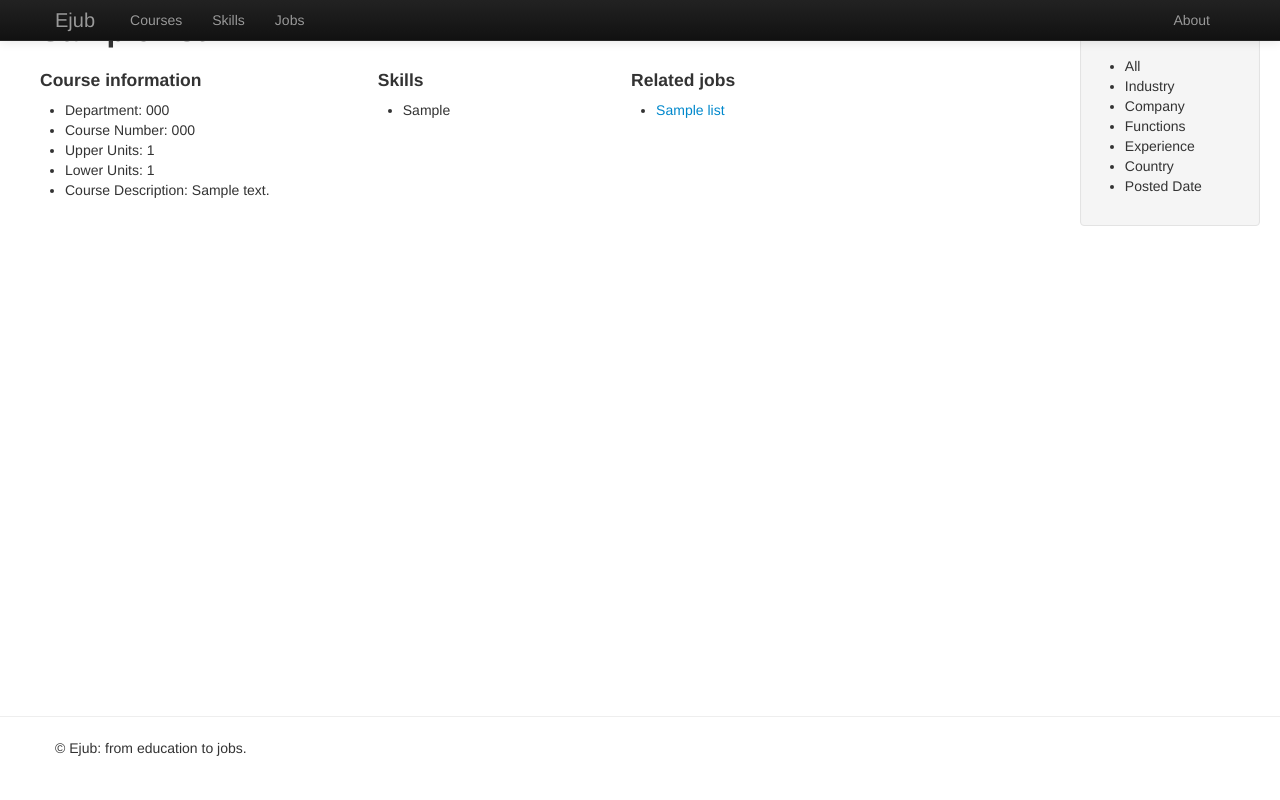
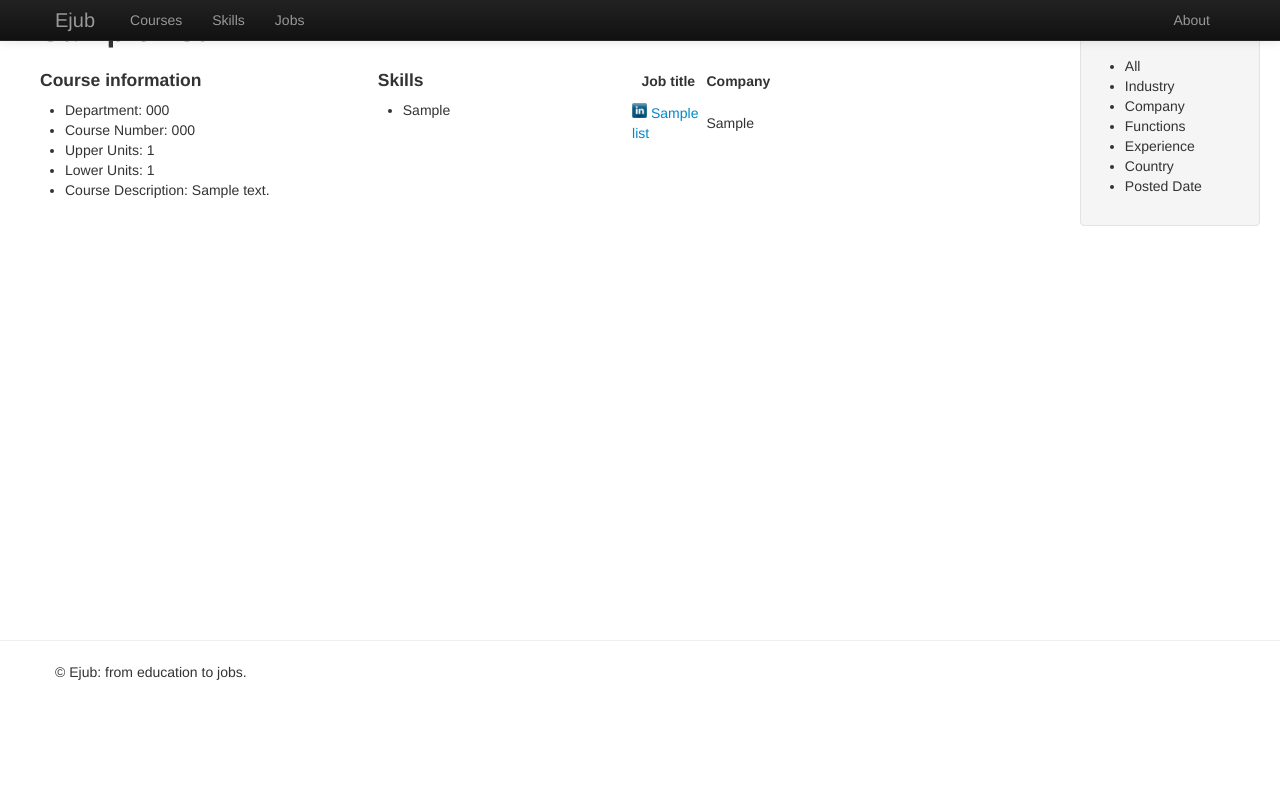
Before and after one commit to 400yk/Ejub, a Django app: page /ej/course_detail/1/ in a window 1280 px wide. Run offline with Django 3.2, Linux system fonts and the light colour scheme; tables that the repository leaves empty hold one stand-in row (values such as "Sample post"); some libraries are stand-ins or nearby versions.

Commit message:
Fixed footer, add other skills for each job in course detail, add linkedin button

```diff
--- a/ej/static/css/ej.css
+++ b/ej/static/css/ej.css
@@ -7,9 +7,18 @@
     font-weight: bold;
 }
 
+html, body {
+    height: 88%;
+}
+
+#wrapper {
+    min-height: 100%;
+    height: auto !important;
+    margin: 0 auto -60px 0;
+    padding: 0 0 60px 0;
+}
+
 footer {
-    position: fixed;
-    height: 13%;
-    bottom: 0;
+    height: 60px;
     width: 100%;
 }
--- a/ej/static/js/ej-ajax-highlight-skills-course-detail.js
+++ b/ej/static/js/ej-ajax-highlight-skills-course-detail.js
@@ -4,19 +4,33 @@ $(document).ready(function() {
         $(".course-detail-each-skill").removeClass('hovered_skills');
         $.getJSON('/ej/from_job_get_skill.json',{job_id: job_id}, function(data) {
             var skills_id = data.skills_id;
+            var other_skills_id = skills_id;
             $(".course-detail-each-skill").each(function() {
                 for (var i = 0; i < skills_id.length; i++) {
-                    if ($(this).attr('skillid') == skills_id[i]) {
+                    var the_skill = skills_id[i];
+                    if ($(this).attr('skillid') == the_skill){
                         $(this).addClass('hovered_skills');
+                        // Remove the matched skill from the other_skills_id
+                        var index = other_skills_id.indexOf(the_skill)
+                        if (index != -1) {
+                            other_skills_id.splice(index, 1);
+                        }
                         break;
                     }
                 }
             });
+
+                if (other_skills_id) {
+                    $.get('/ej/get_other_skills_needed/', {other_skills_id: other_skills_id}, function(data) {
+                        $("#other-skills-needed").html(data);
+                    });
+                }
         });
     });
 
     $(".related-jobs-list").mouseleave(function() {
         $(".course-detail-each-skill").removeClass('hovered_skills');
+        $("#other-skills-needed").html("");
     });
 
 })
--- a/ej/templates/ej/base.html
+++ b/ej/templates/ej/base.html
@@ -35,6 +35,8 @@
                 </div>
             </div>
 
+
+        <div id="wrapper">
             <div class="container-fluid">
                 <div class="row-fluid">
                     <div class="span10">
@@ -49,11 +51,9 @@
                                 <br />
                                 <a href="{% url 'ej:jobs' %}">Search jobs</a>
                             </ul>
-                        <div></div>
                         </div>
                     </div>
-
-
+                </div>
             </div>
         </div>
 
--- a/ej/templates/ej/course_detail.html
+++ b/ej/templates/ej/course_detail.html
@@ -23,17 +23,34 @@
                 <li class="course-detail-each-skill" skillid="{{ skill.id }}">{{ skill.skill }}</li>
                 {% endfor %}
             </ul>
+            <div id="other-skills-needed">
+            </div>
         </div>
 
         <div class="span5">
-            <h4>Related jobs</h4>
             <div id="course-related-jobs">
                 {% if related_jobs %}
-                <ul>
+                <table id="related-jobs-table">
+                    <thead>
+                        <tr>
+                            <th><h5>Job title</h5></th>
+                            <th><h5>Company</h5></th>
+                        </tr>
+                    </thead>
+                    <tbody>
                         {% for job in related_jobs %}
-                    <li class="related-jobs-list" jobid="{{ job.job_id }}"><a href="http://www.linkedin.com/jobs2/view/{{ job.job_id }}/">{{ job.title }}</a></li>
+                        <tr>
+                            <td>
+                                <a href="http://www.linkedin.com/jobs2/view/{{ job.job_id }}/"><img src="{% static 'img/linkedin.jpg' %}" height="15" width="15" style="display:inline; float:left" /></a>
+                                <div class="related-jobs-list" jobid="{{ job.job_id }}"><a href="{% url 'ej:job_detail' job.id %}">&nbsp;{{ job.title }}</a></div>
+                            </td>
+                            <td>
+                                <div>{{ job.company }}</div>
+                            </td>
+                        </tr>
                         {% endfor %}
-                </ul>
+                    </tbody>
+                </table>
                 {% endif %}
             </div>
             <div class="related-jobs-filter-labels">
--- a/ej/templates/ej/home.html
+++ b/ej/templates/ej/home.html
@@ -3,8 +3,7 @@
 {% block body %}
 <style type="text/css">
     body {
-        background: url("{% static 'img/ucberkeley.jpg' %}") no-repeat scroll 0 0 / 100% 360%  transparent !important;
-        height: 100%;
+        background: url("{% static 'img/ucberkeley.jpg' %}") repeat scroll transparent !important;
     }
     footer {
         color: white;
--- a/ej/urls.py
+++ b/ej/urls.py
@@ -16,4 +16,5 @@ urlpatterns = patterns('',
         url(r'^get_jobs/', views.get_jobs),
         url(r'^filter_jobs/', views.filter_jobs),
         url(r'^from_job_get_skill', views.from_job_get_skill),
+        url(r'^get_other_skills_needed', views.get_other_skills_needed)
         )
--- a/ej/views.py
+++ b/ej/views.py
@@ -142,6 +142,9 @@ def job_detail(request, job_id):
                 break
         if len(related_courses) > max_courses:
             related_courses = related_courses[:max_courses]
+
+        job.description = job.description.replace("|"," ")
+        job.skills = job.skills.replace("|", " ")
     return render_to_response('ej/job_detail.html', {'job': job, 'related_courses': related_courses}, context)
 
 def from_skill_find_courses(request):
@@ -346,9 +349,24 @@ def from_job_get_skill(request):
                 job = job[0]
                 skills = job.skillsLists.all()
                 skills_id = [s.id for s in skills]
+                skills_name = [s.skill for s in skills]
 
-    json_skills = json.dumps({"skills_id": skills_id})
+    json_skills = json.dumps({"skills_id": skills_id, "skills_name": skills_name})
     return HttpResponse(json_skills, content_type="application/json")
+
+def get_other_skills_needed(request):
+    context = RequestContext(request)
+    other_skills_id = []
+    other_skills = None
+    if request.method == "GET":
+        other_skills_id = request.GET.getlist('other_skills_id[]')
+        print other_skills_id
+        other_skills = SkillsList.objects.filter(id__in = other_skills_id)
+
+    return render_to_response('ej/other_skills_needed.html', {'other_skills': other_skills}, context)
+
+
+
 
 def skills(request):
     context = RequestContext(request)
```
Also changed, not shown: ej/templates/ej/other_skills_needed.html (added, +9 -0 lines), ej/templates/ej/update_related_jobs.html (+22 -5 lines), ej/static/img/linkedin.jpg (added), 5 other files. Lines whose indentation alone changed are shown as unchanged.
